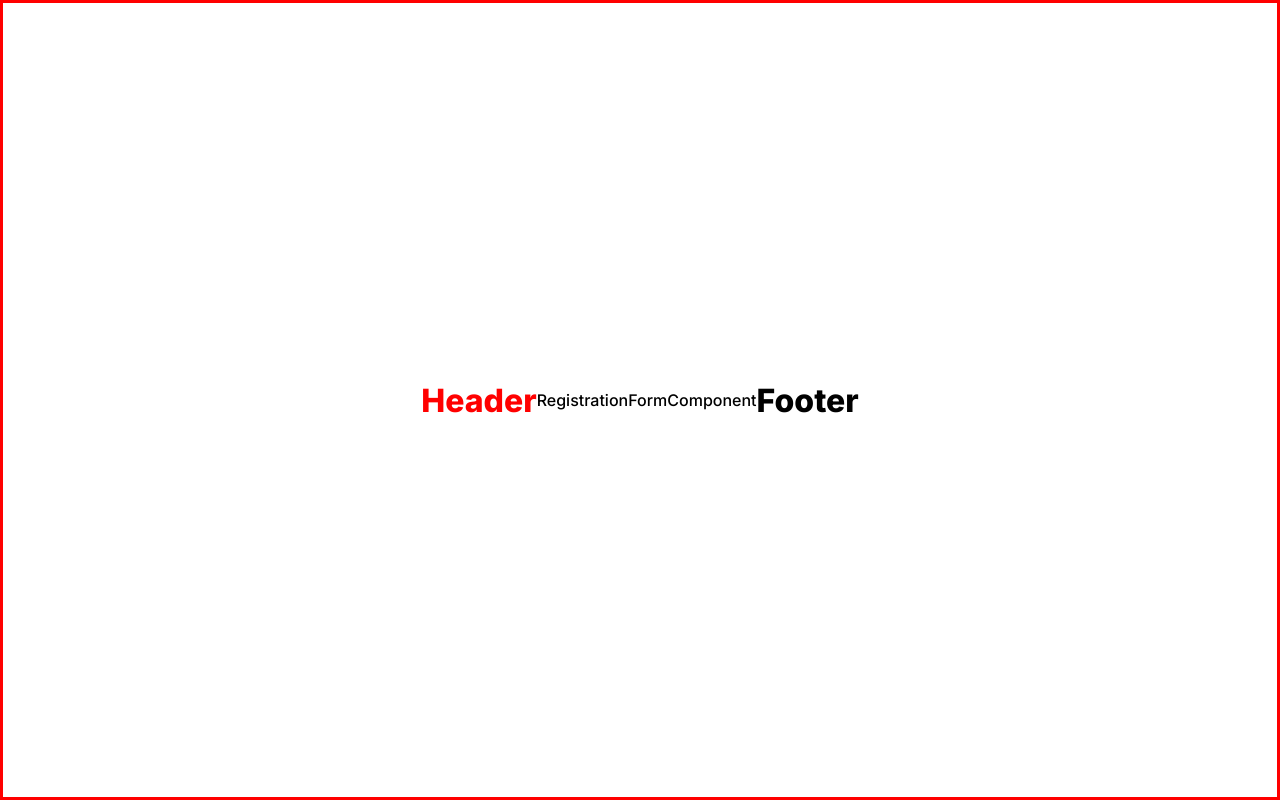
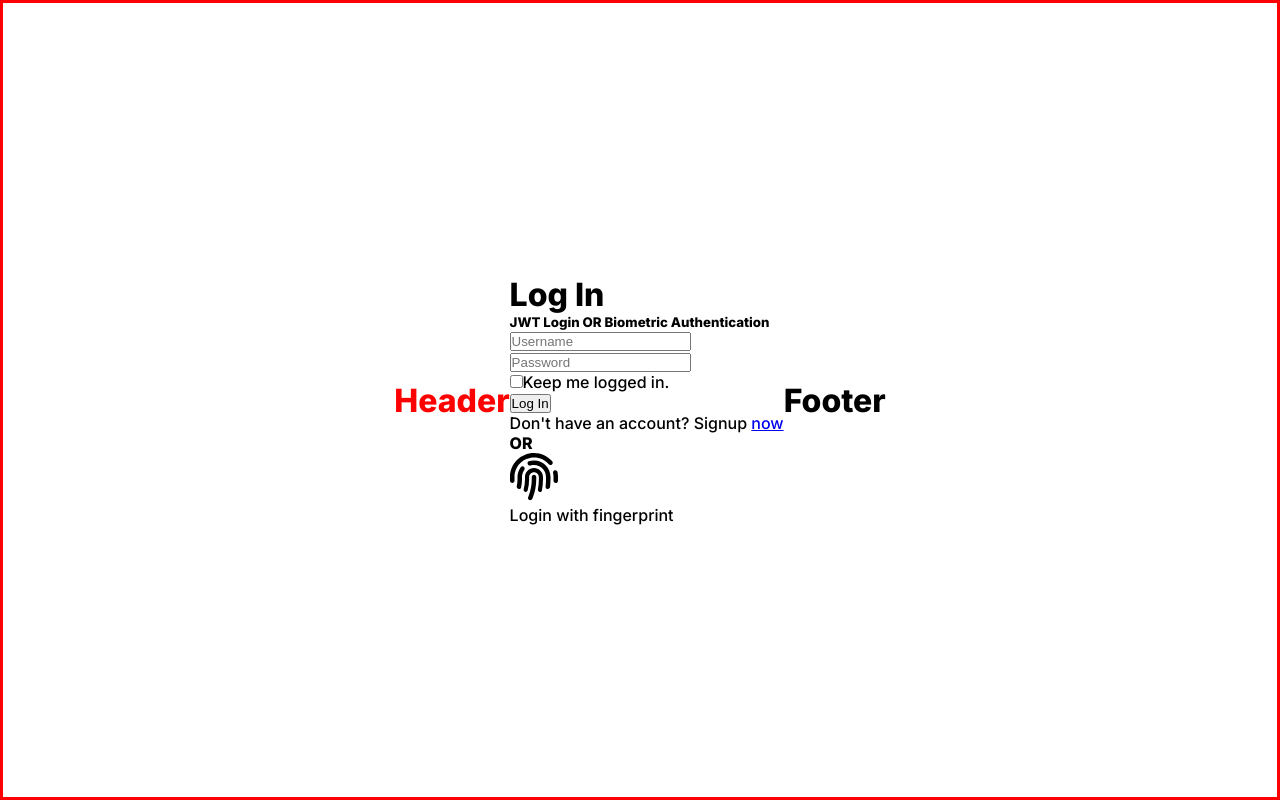
Before and after one commit to kingdomb/authentication-packages, a React (Vite) app in the folder vite-frontend/: page / in a window 1280 px wide. Built offline with nearby package versions, Linux system fonts and the light colour scheme.

Commit message:
Wip conditional component render kb - solved (#2)
* Adding error updates:wip

* Solved by moving state logic to Registration page.

```diff
--- a/vite-frontend/src/components/JWTLoginFormComponent/JWTLoginForm.jsx
+++ b/vite-frontend/src/components/JWTLoginFormComponent/JWTLoginForm.jsx
@@ -1,6 +1,5 @@
 // MODULES
 import { useState } from 'react'
-import { RegistrationForm } from "../RegistrationFormComponent/RegistrationFormComponent";
 // STYLES
 import './JWTLoginForm.scss';
 
@@ -17,7 +16,7 @@ function JWTLoginForm (props) {
   };
 
   const authenticateUser = e => {
-    e.preDefault()
+    e.preventDefault()
     console.log(authValues);
     // console.log(e.target[0].value)
     // console.log(e.target.elements.username.value)
@@ -25,14 +24,11 @@ function JWTLoginForm (props) {
     // console.log(this.inputNode.value)
   }
 
-  const [registeredUser, setRegisteredUser] = useState(false)
+  const unregisteredUser = (e) => {
+    e.preventDefault();
+      props.onUnregisteredUser(true);
+  };
 
-  const unregisteredUser = () => {
-    setRegisteredUser(true)
-    // eslint-disable-next-line react/prop-types
-    props.onUnregisteredUser(!registeredUser) // or pass true
-  }
-// console.log(registerUser)
   return (
     <div className='form-container'>
       <h1 className='form-header'>Log In</h1>
--- a/vite-frontend/src/pages/Registration_Login.jsx
+++ b/vite-frontend/src/pages/Registration_Login.jsx
@@ -1,20 +1,19 @@
 // eslint-disable-next-line no-unused-vars
-import React from 'react'
+import React, { useState } from 'react'
 import { RegistrationForm } from "../components/RegistrationFormComponent/RegistrationFormComponent"
 import { JWTLoginForm } from "../components/JWTLoginFormComponent/JWTLoginForm";
 
 function Registration_Login() {
-  {/*TODO WIP:Relocate CONDITIONAL logic to display registration form here by passing up register user state in function param*/}
+
+  const [registerUser, setRegisteredUser] = useState(false)
 
   const showRegistrationForm = (registeredUserState) => {
-    return registeredUserState
+    setRegisteredUser(registeredUserState)
   }
 
-  console.log(showRegistrationForm);
-
   return (
-    showRegistrationForm ? <RegistrationForm /> :
-    <JWTLoginForm onUnregisteredUser={showRegistrationForm}/>
+    registerUser ? <RegistrationForm /> :
+    <JWTLoginForm onUnregisteredUser={showRegistrationForm} />
   )
 }
 
```
